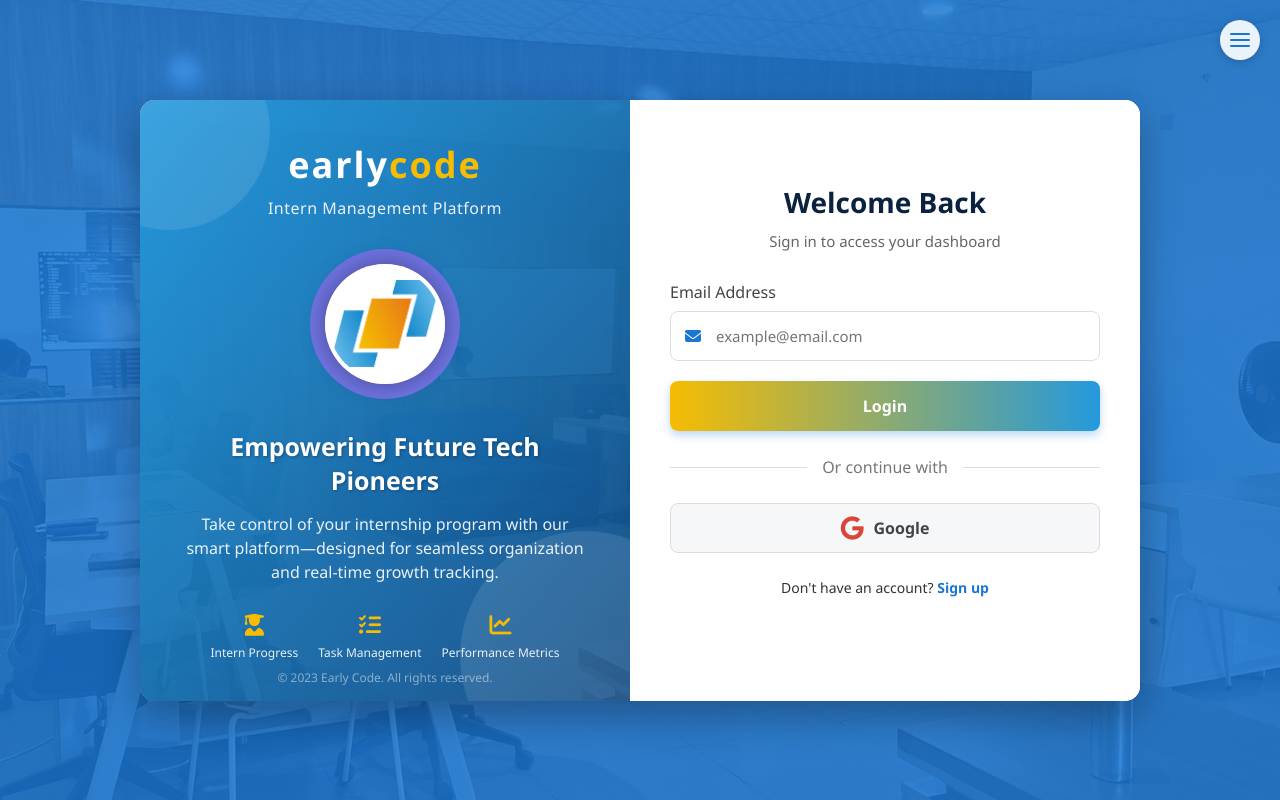
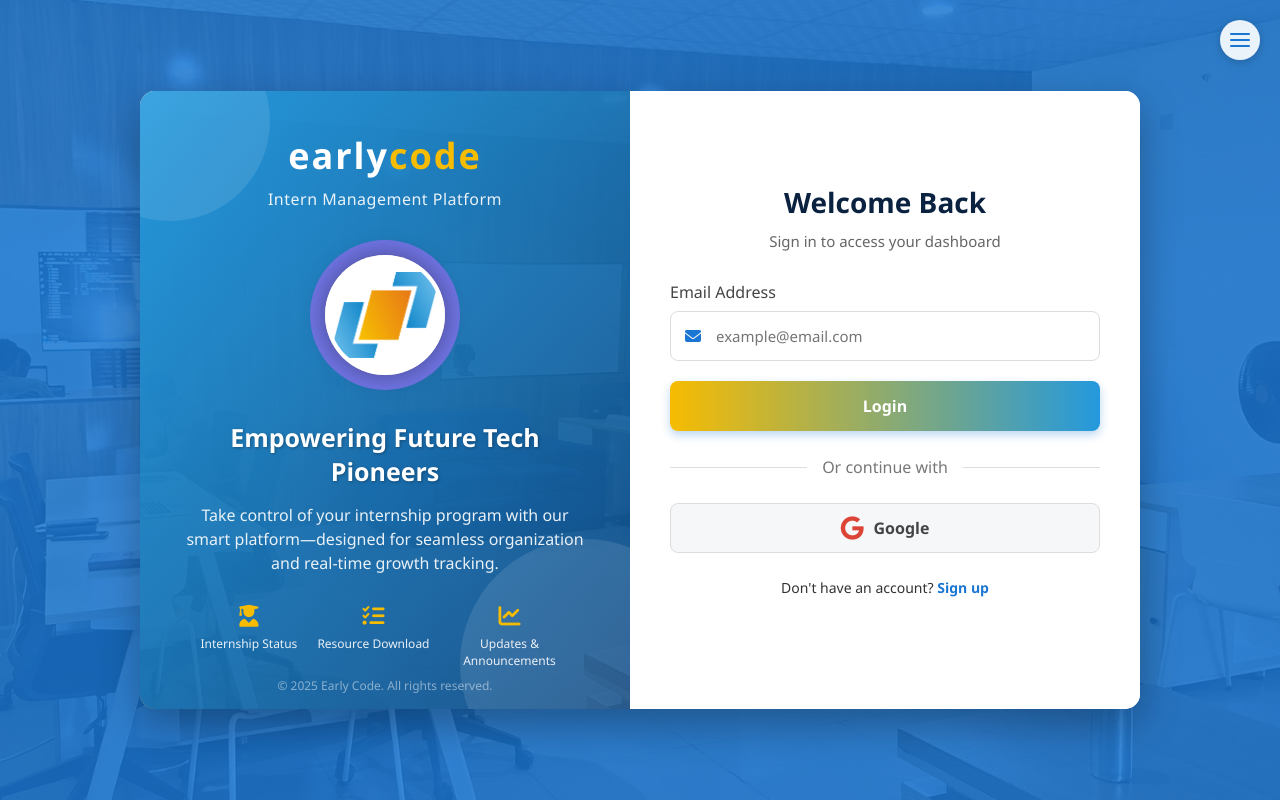
Before and after one commit to designgeek19/earlycode_interns, a plain HTML site: page login.html in a window 1280 px wide. Drawn offline with Linux system fonts and the light colour scheme.

Commit message:
auth pages updated

```diff
--- a/login.html
+++ b/login.html
@@ -602,19 +602,19 @@
             <div class="brand-features">
                 <div class="feature">
                     <i class="fas fa-user-graduate"></i>
-                    <span>Intern Progress</span>
+                    <span>Internship Status</span>
                 </div>
                 <div class="feature">
                     <i class="fas fa-tasks"></i>
-                    <span>Task Management</span>
+                    <span>Resource Download</span>
                 </div>
                 <div class="feature">
                     <i class="fas fa-chart-line"></i>
-                    <span>Performance Metrics</span>
+                    <span>Updates & Announcements</span>
                 </div>
             </div>
             <div class="watermark">
-                <p class="watermark-text">© 2023 Early Code. All rights reserved.</p>
+                <p class="watermark-text">© 2025 Early Code. All rights reserved.</p>
             </div>
         </div>
         <div class="login-section">
```
Also changed, not shown: signup.html (+3 -3 lines).
